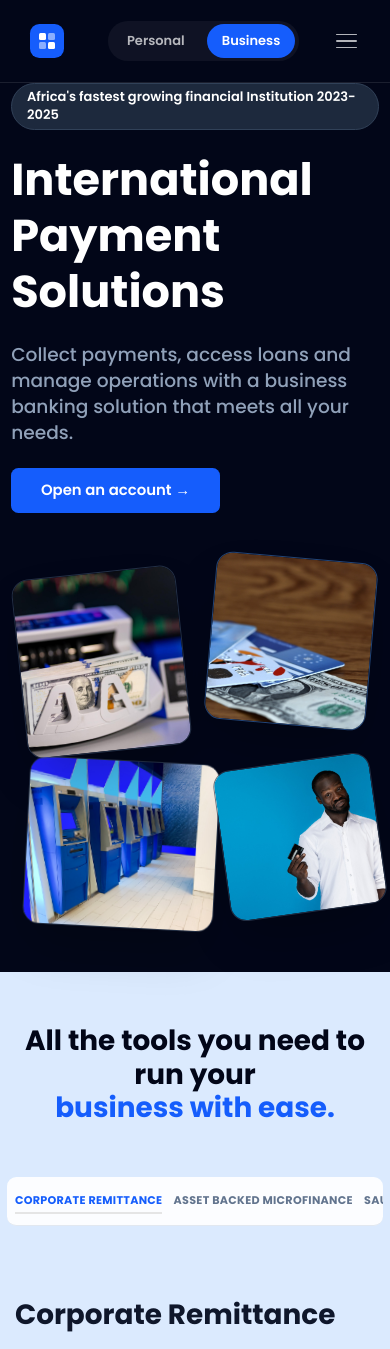
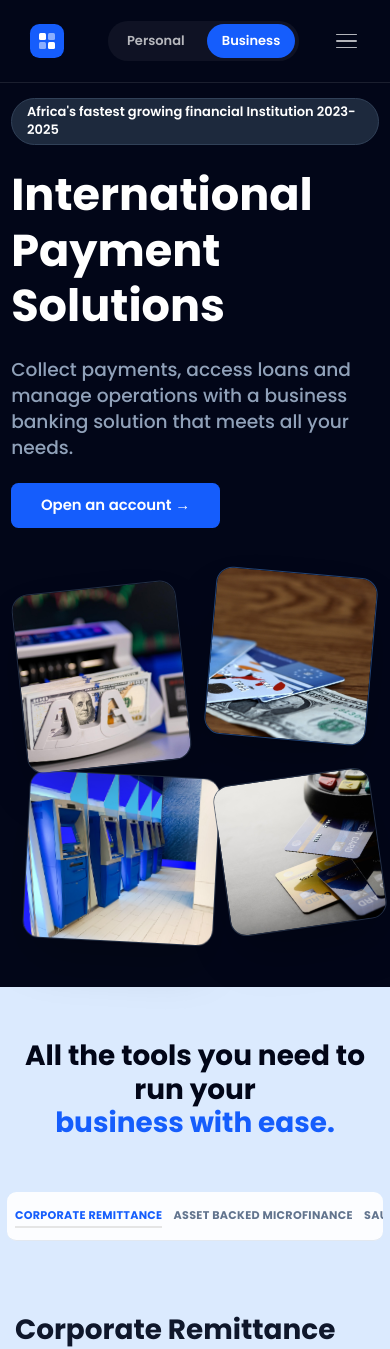
Before and after one commit to BICD-dev/saucam-financials, a Next.js app: page /business in a window 390 px wide. Shown: the top 1349 px of the page. Built offline with nearby package versions, Linux system fonts and the light colour scheme.

Commit message:
feat: update layout spacing and image source in Business section for improved presentation

```diff
--- a/src/app/business/page.tsx
+++ b/src/app/business/page.tsx
@@ -265,7 +265,7 @@ const Business = () => {
     <main className="bg-slate-950 text-white">
       {/* Section 1: Hero */}
       <div className="min-h-screen px-3 sm:px-6 lg:px-10 grid grid-cols-1 lg:grid-cols-2 gap-10 items-center">
-        <section className="flex flex-col gap-6 items-left justify-center ">
+        <section className="flex flex-col gap-6 items-left justify-center mt-4 md:mt-0">
           <p className="text-sm font-semibold text-white bg-slate-800 border border-slate-700 rounded-full w-fit px-4 py-1">
             Africa&apos;s fastest growing financial Institution 2023-2025
           </p>
@@ -310,7 +310,7 @@ const Business = () => {
           </div>
           <div className="absolute bottom-10 right-0 md:right-8 w-[43%] h-[38%] rounded-2xl overflow-hidden border border-slate-700/70 shadow-2xl rotate-[-8deg] z-40">
             <Image
-              src="/assets/manNcard.jpg"
+              src="/assets/posNcard.jpg"
               alt="Business owner with card"
               className="w-full h-full object-cover"
               width={420}
```
